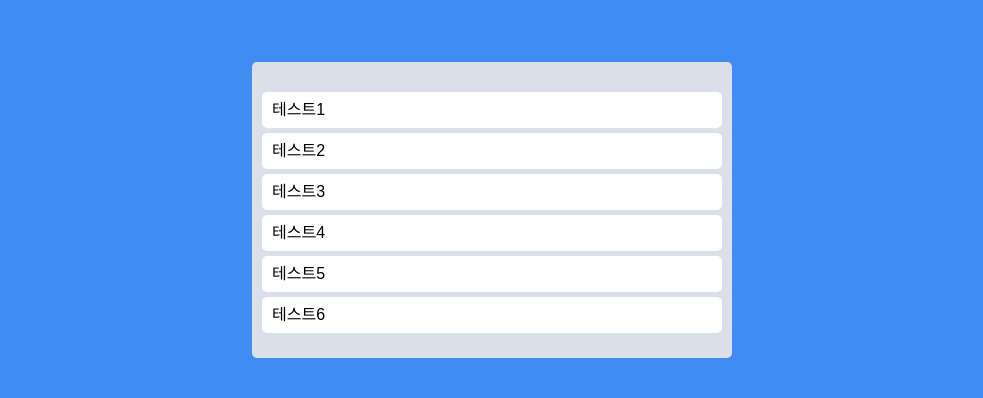
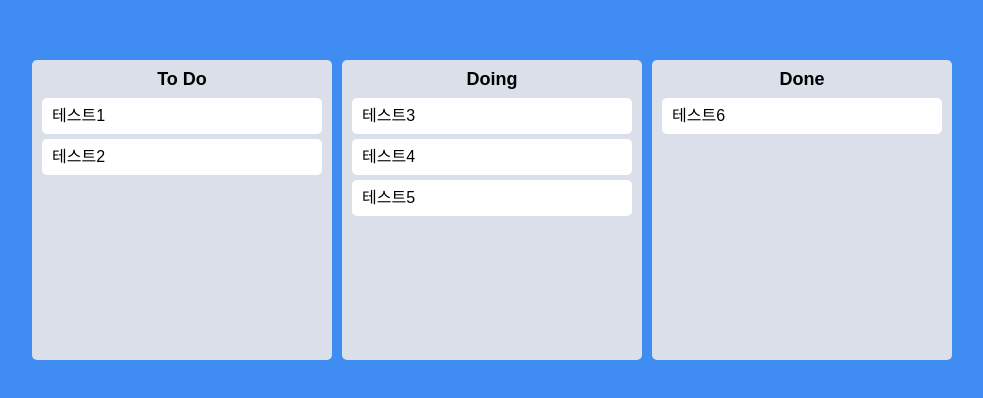
Before and after one commit to mocking-tiger/trello-clone, a React (Create React App) app: page / in a window 1280 px wide. Shown: the part 190-588 px from the top of the page, without its empty margins (148-1131 px from the left). Built offline with nearby package versions, Linux system fonts and the light colour scheme; a web font is replaced by a local one.

Commit message:
chore: 보드 여러개 렌더링

```diff
--- a/src/App.tsx
+++ b/src/App.tsx
@@ -1,31 +1,24 @@
 import styled from "styled-components";
+import Board from "./components/Board";
 import { DragDropContext, Droppable, DropResult } from "react-beautiful-dnd";
 import { useRecoilState } from "recoil";
 import { toDoState } from "./atoms";
-import DraggableCard from "./components/DraggableCard";
 
 const Wrapper = styled.div`
-  width: 100%;
-  max-width: 480px;
+  width: 100vw;
+  height: 100vh;
   margin: 0 auto;
   display: flex;
   justify-content: center;
   align-items: center;
-  height: 100vh;
 `;
 
 const Boards = styled.div`
   width: 100%;
-  display: grid;
-  grid-template-columns: repeat(1, 1fr);
-`;
-
-const Board = styled.div`
-  min-height: 200px;
-  padding: 20px 10px;
-  padding-top: 30px;
-  background-color: ${(props) => props.theme.boardColor};
-  border-radius: 5px;
+  display: flex;
+  justify-content: center;
+  align-items: flex-start;
+  gap: 10px;
 `;
 
 // 스타일드 컴포넌트 영역 끝
@@ -35,29 +28,22 @@ function App() {
   const onDragEnd = ({ draggableId, destination, source }: DropResult) => {
     if (!destination) return;
 
-    setToDos((oldToDos) => {
-      const copyToDos = [...oldToDos];
-      copyToDos.splice(source.index, 1);
-      copyToDos.splice(destination.index, 0, draggableId);
-      // 배열.splice(타겟index, 삭제할 개수, 추가할 요소(옵션))
-      return copyToDos;
-    });
+    // setToDos((oldToDos) => {
+    //   const copyToDos = [...oldToDos];
+    //   copyToDos.splice(source.index, 1);
+    //   copyToDos.splice(destination.index, 0, draggableId);
+    //   // 배열.splice(타겟index, 삭제할 개수, 추가할 요소(옵션))
+    //   return copyToDos;
+    // });
   };
 
   return (
     <DragDropContext onDragEnd={onDragEnd}>
       <Wrapper>
         <Boards>
-          <Droppable droppableId="first-board">
-            {(props) => (
-              <Board ref={props.innerRef} {...props.droppableProps}>
-                {toDos.map((toDo, index) => (
-                  <DraggableCard key={toDo} toDo={toDo} index={index} />
-                ))}
-                {props.placeholder}
-              </Board>
-            )}
-          </Droppable>
+          {Object.keys(toDos).map((boardId) => (
+            <Board boardId={boardId} key={boardId} toDos={toDos[boardId]} />
+          ))}
         </Boards>
       </Wrapper>
     </DragDropContext>
--- a/src/atoms.tsx
+++ b/src/atoms.tsx
@@ -1,6 +1,14 @@
 import { atom } from "recoil";
 
-export const toDoState = atom({
+interface IToDoState {
+  [key: string]: string[];
+}
+
+export const toDoState = atom<IToDoState>({
   key: "toDo",
-  default: ["테스트1", "테스트2", "테스트3", "테스트4", "테스트5", "테스트6"],
+  default: {
+    "To Do": ["테스트1", "테스트2"],
+    Doing: ["테스트3", "테스트4", "테스트5"],
+    Done: ["테스트6"],
+  },
 });
--- /dev/null
+++ b/src/components/Board.tsx
@@ -0,0 +1,44 @@
+import DraggableCard from "./DraggableCard";
+import styled from "styled-components";
+import { Droppable } from "react-beautiful-dnd";
+
+const Wrapper = styled.div`
+  width: 300px;
+  min-height: 300px;
+  padding: 20px 10px;
+  padding-top: 10px;
+  background-color: ${(props) => props.theme.boardColor};
+  border-radius: 5px;
+`;
+
+const Title = styled.h2`
+  text-align: center;
+  font-weight: 600;
+  margin-bottom: 10px;
+  font-size: 18px;
+`;
+
+// 스타일드 컴포넌트 영역 끝
+
+interface IBoardProps {
+  toDos: string[];
+  boardId: string;
+}
+
+export default function Board({ toDos, boardId }: IBoardProps) {
+  return (
+    <Wrapper>
+      <Title>{boardId}</Title>
+      <Droppable droppableId={boardId}>
+        {(props) => (
+          <div ref={props.innerRef} {...props.droppableProps}>
+            {toDos.map((toDo, index) => (
+              <DraggableCard key={toDo} toDo={toDo} index={index} />
+            ))}
+            {props.placeholder}
+          </div>
+        )}
+      </Droppable>
+    </Wrapper>
+  );
+}
--- a/src/components/DraggableCard.tsx
+++ b/src/components/DraggableCard.tsx
@@ -1,3 +1,4 @@
+import React from "react";
 import styled from "styled-components";
 import { Draggable } from "react-beautiful-dnd";
 
@@ -6,6 +7,7 @@ const Card = styled.div`
   padding: 10px 10px;
   background-color: ${(props) => props.theme.cardColor};
   border-radius: 5px;
+  user-select: none;
 `;
 
 // 스타일드 컴포넌트 영역 끝
@@ -15,7 +17,8 @@ interface IDraggableCardProps {
   index: number;
 }
 
-export default function DraggableCard({ toDo, index }: IDraggableCardProps) {
+function DraggableCard({ toDo, index }: IDraggableCardProps) {
+  console.log(toDo, " is rendered");
   return (
     <Draggable key={toDo} draggableId={toDo} index={index}>
       {/* beautiful-dnd의 Draggable의 key와 draggableId의 값은 같아야함*/}
@@ -31,3 +34,5 @@ export default function DraggableCard({ toDo, index }: IDraggableCardProps) {
     </Draggable>
   );
 }
+
+export default React.memo(DraggableCard);
```
